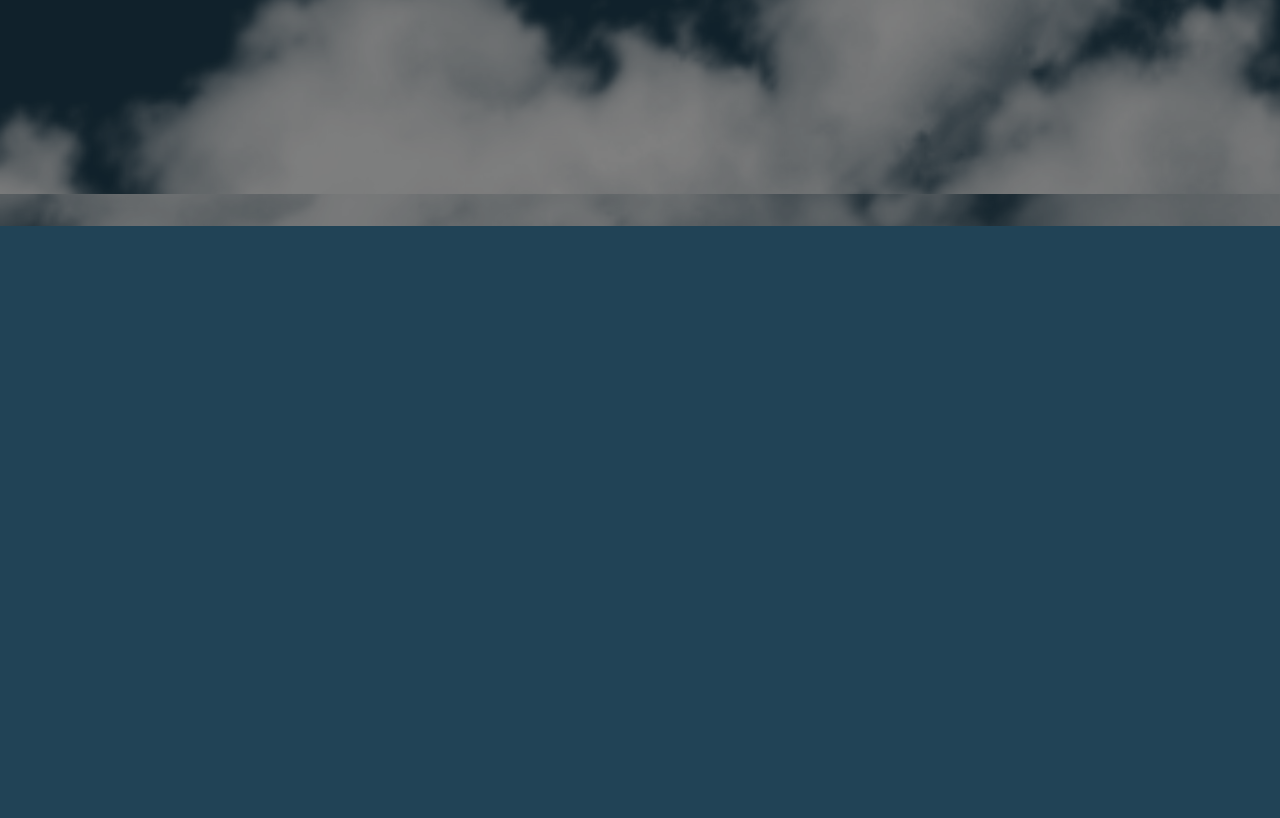
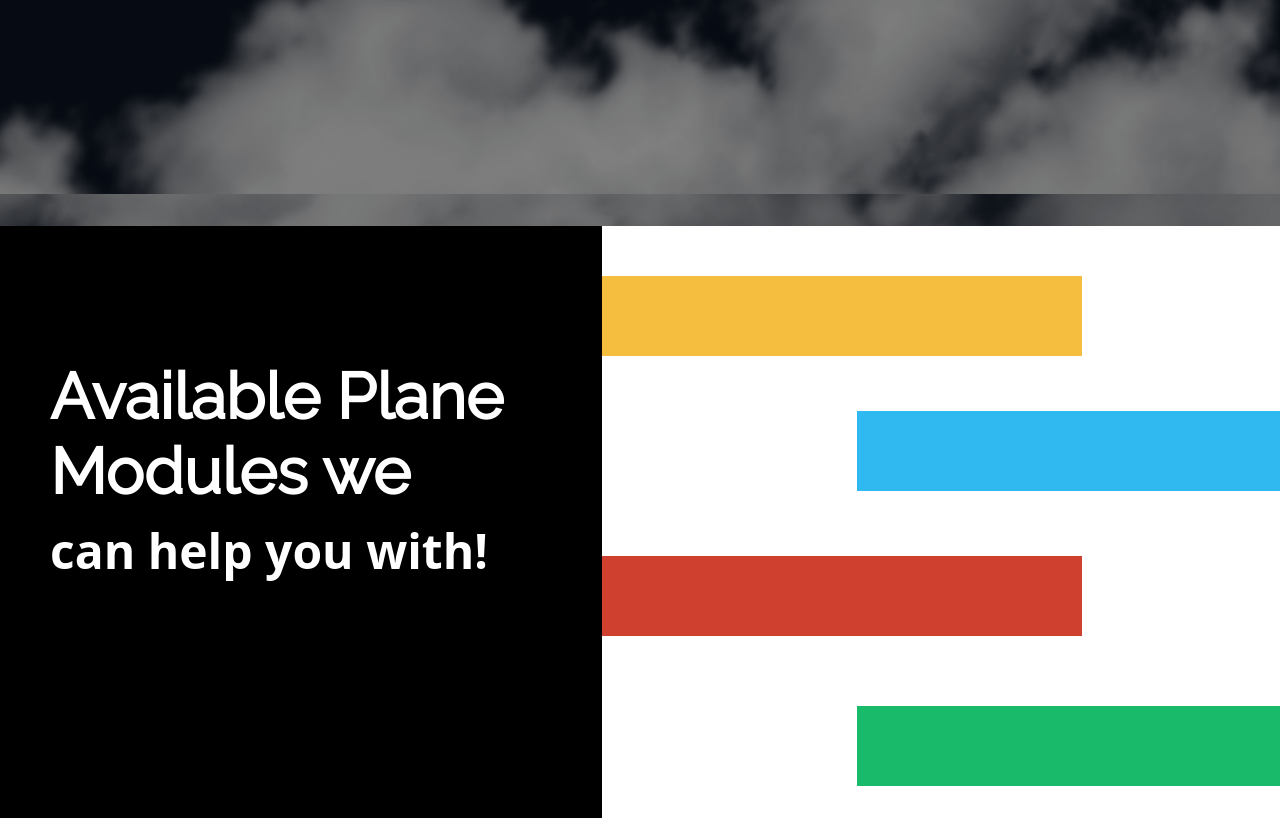
Before and after one commit to skaflay/art-design, a React app: page / in a window 1280 px wide. Shown: the part 574-1392 px from the top of the page. Before the commit the page ends 800 px from the top, so only its background shows below. Built offline with nearby package versions, Linux system fonts and the light colour scheme.

Commit message:
Added Second Section

```diff
--- a/package.json
+++ b/package.json
@@ -30,6 +30,7 @@
     "gsap": "^3.5.1",
     "react": "^17.0.1",
     "react-dom": "^17.0.1",
-    "react-gsap": "^2.2.1"
+    "react-gsap": "^2.2.1",
+    "react-router": "^5.2.0"
   }
 }
--- a/src/css/main.css
+++ b/src/css/main.css
@@ -1,18 +1,29 @@
+@import url('https://fonts.googleapis.com/css2?family=Raleway:wght@400&display=swap');
+
+
 body {
     overflow-x: hidden;
     margin: 0px;
     height: 100%;
     width: 100%;
-    background-color: #214356;
 }
-html{
+
+html {
     width: 100%;
 }
 
+.container {
+    min-width: 1337px;
+}
 
 div#home-page {
     height: 100%;
     width: fit-content;
+}
+
+#hero-page {
+    margin: 0;
+    background-color: #0C1524;
 }
 
 nav#main-nav {
@@ -38,12 +49,13 @@ ul#navbar-list li {
 
 }
 
-.main-content{
+.main-content {
     display: flex;
 }
-.main-content .header-text{
-position: absolute;
-flex:1;
+
+.main-content .header-text {
+    position: absolute;
+    flex: 1;
 }
 
 
@@ -55,6 +67,7 @@ h1.main-header {
     color: #ffff;
     font-size: 9rem;
 }
+
 h4.mid-header {
     padding-top: 100px;
     padding-left: 150px;
@@ -83,3 +96,84 @@ h4.mid-header {
         background-position: 100% 0;
     }
 }
+
+.scroll-content {
+    background-color: white;
+    background-repeat: no-repeat;
+    height: 37rem;
+}
+
+.scroll-content .scroll-text-card {
+    float: left;
+    background-color: black;
+    margin: 0;
+    left: 0;
+    width: 45%;
+    height: 37rem;
+}
+
+.scroll-content .scroll-text {
+    color: white;
+    padding: 50px 50px;
+    margin-top: 40px;
+    font-size: 2rem;
+    font-family: 'Raleway', sans-serif;
+}
+
+.scroll-content .scroll-text-minor {
+    font-size: 3rem;
+    font-family: sans;
+    color: white;
+}
+ .module-card-left {
+     float:left;
+     margin-top:50px;
+    min-height: 2rem;
+    height: 5rem;
+    background-color:#f5be3f;
+    width: 30rem;
+}
+ .module-card-right{
+    margin-top:55px;
+    float:right;
+    right:0;
+    min-height: 2rem;
+    height: 5rem;
+    background-color:#2fb9f0;
+    width: 30rem;
+
+}
+.module-card-left-2 {
+    float:left;
+    margin-top:65px;
+   min-height: 2rem;
+   height: 5rem;
+   background-color:#cf412e;
+   width: 30rem;
+}
+.module-card-right-2{
+   margin-top: 70px;
+   float:right;
+   right:0;
+   min-height: 2rem;
+   height: 5rem;
+   background-color:#19bb6a;
+   width: 30rem;
+}
+
+
+.scroll-content .scroll-box {
+    height: 37rem;
+    border-radius: 0px;
+    box-shadow: rgba(0, 0, 0, 0.7);
+}
+
+.card__name {
+    margin-top: 15px;
+    font-size: 1.5em;
+}
+
+.card-image img {
+    width: 100%;
+    height: 100%;
+}
--- a/src/index.html
+++ b/src/index.html
@@ -8,13 +8,16 @@
 </head>
 
 <body>
-    <div id="clouds">
-    <header id="navbar"></header>
+    <div class="container" id="hero-page">
+        <div id="clouds">
+            <header id="navbar"></header>
+            <div id="hero-content"></div>
+        </div>
+    </div>
+    <div id="scroll-content">
 
-        <div id="home-page"></div>
     </div>
-
-
+    </div>
 </body>
 
 </html>
--- a/src/index.js
+++ b/src/index.js
@@ -1,3 +1,4 @@
 import Form from "./js/components/Form";
 import Styles from "./css/main.css";
 import animation from "./js/components/animation.js";
+import routes from "./js/components/router.js";
--- a/src/js/components/animation.js
+++ b/src/js/components/animation.js
@@ -5,7 +5,7 @@ gsap.registerPlugin(MotionPathPlugin);
 var t1=new TimelineLite();
 t1.add(
 gsap.to(".hero-plane", {
-    duration: 3,
+    duration: 2,
     repeat: 0,
     yoyo: false,
     ease: "power1.inOut",
--- a/src/js/components/form.js
+++ b/src/js/components/form.js
@@ -1,10 +1,9 @@
-import ReactDOM, { render } from "react-dom";
-import React, { Component } from 'react'
+import ReactDOM, {render} from "react-dom";
+import React, {Component} from 'react'
 
-
-class Navbar extends React.Component{
-  render(){
-    return(
+class Navbar extends React.Component {
+  render() {
+    return (
       <nav id="main-nav" className="navbar">
         <ul id="navbar-list">
           <li>Home</li>
@@ -17,10 +16,10 @@ class Navbar extends React.Component{
   }
 }
 
-class MainContainer extends React.Component{
-  render(){
-    return(
-      <div className="main-content">
+class MainContainer extends React.Component {
+  render() {
+    return (
+      <div className="main-content container">
         <div className="header-text">
           <h4 className="mid-header">How to Fly</h4>
           <h1 className="main-header">A Plane</h1>
@@ -33,21 +32,46 @@ class MainContainer extends React.Component{
   }
 }
 
+class CardModule extends React.Component {
+  render() {
+    return (
+      <div className="card-module">
+        <div className="module-card-left"></div>
+        <div className="module-card-right"></div>
+        <div className="module-card-left-2"></div>
+        <div className="module-card-right-2"></div>
+      </div>
+    )
+  }
+}
+class ScrollContent extends React.Component {
+  render() {
+    return (
+      <div className="container scroll-content">
+        <div className="scroll-text-card">
+          <div className="scroll-text">
+            <h1 className="scroll-Text">Available Plane Modules we<br/>
+              <span className="scroll-text-minor">
+                can help you with!
+              </span>
+            </h1>
 
+          </div>
+        </div>
+        <div className="scroll-box">
+          <div className="card">
+          <CardModule />
 
-
-class AnimatedPlane extends React.Component{
-  render(){
-    return (
-      <div id="plane-img">
-        <img src="./src/assets/plane.png"></img>
+          </div>
+        </div>
       </div>
     )
   }
 }
 
-
-ReactDOM.render(<Navbar />,
-  document.getElementById('navbar'));
-ReactDOM.render(<MainContainer/>,
-  document.getElementById('home-page'));
+ReactDOM.render(
+  <Navbar/>, document.getElementById('navbar'));
+ReactDOM.render(
+  <MainContainer/>, document.getElementById('hero-content'));
+ReactDOM.render(
+  <ScrollContent/>, document.getElementById('scroll-content'));
--- /dev/null
+++ b/src/js/components/router.js
@@ -0,0 +1 @@
+import { Router, Route, Switch } from "react-router";
```
Also changed, not shown: src/assets/15030202350312.jpg (added), src/assets/cockpit.jpg (added), src/assets/contact.png (added), 2 other files. Lines whose indentation alone changed are shown as unchanged.
